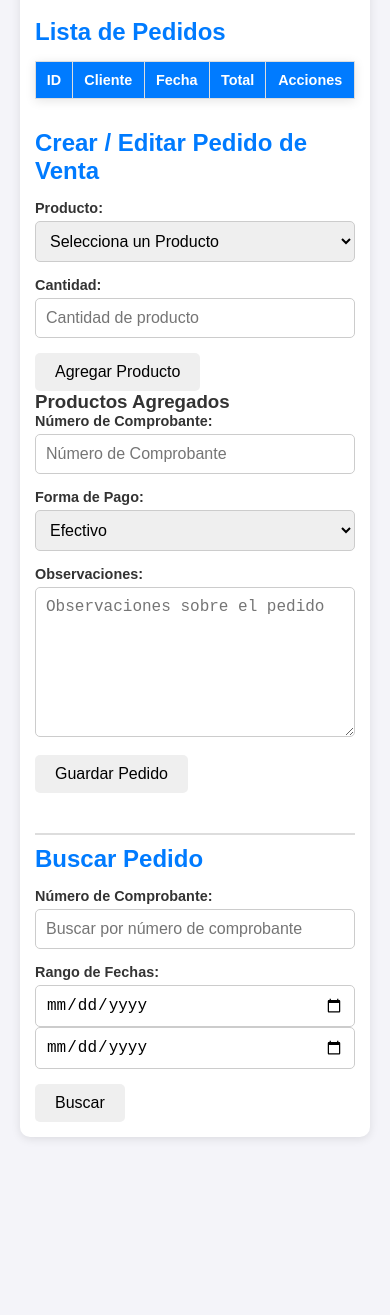
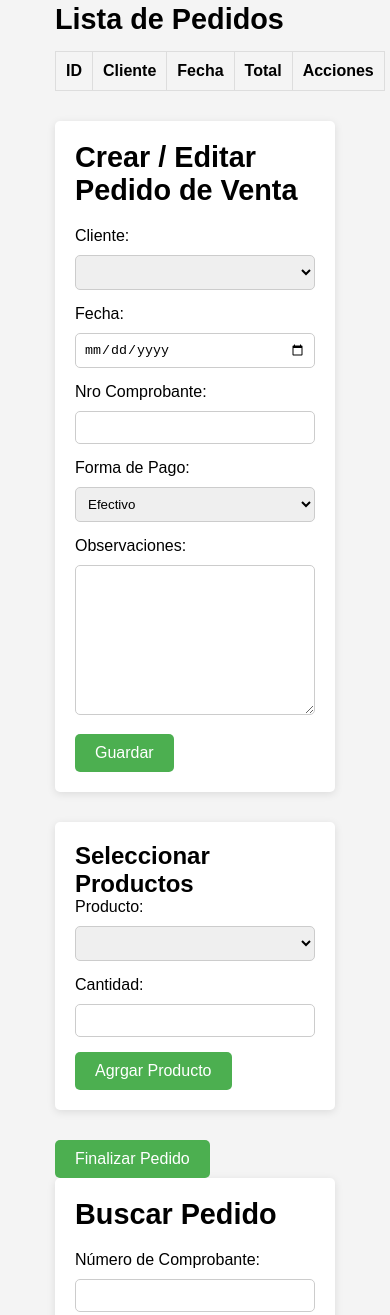
Before and after one commit to Pykon26/IntegradorLab3, a website: page public/index.html in a window 390 px wide. Shown: the part 182-1497 px from the top of the page. Before the commit the page ends 1339 px from the top, so only its background shows below. Drawn offline with Linux system fonts and the light colour scheme; no server answers.

Commit message:
Intento de carga de pedido de Venta

```diff
--- a/public/index.html
+++ b/public/index.html
@@ -10,11 +10,12 @@
 
 <body>
     <div class="container">
+        <!-- Header -->
         <header>
             <h1>Gestión de Pedidos de Venta</h1>
         </header>
 
-        <!-- Grilla para mostrar pedidos -->
+        <!-- Grilla de pedidos -->
         <section class="grilla">
             <h2>Lista de Pedidos</h2>
             <table id="tablaPedidos">
@@ -34,36 +35,22 @@
         <!-- Formulario para crear/editar pedidos -->
         <section class="formulario">
             <h2>Crear / Editar Pedido de Venta</h2>
-
             <form id="formPedido">
-                <!-- Lista de productos -->
                 <div class="form-group">
-                    <label for="productos">Producto:</label>
-                    <select id="productos" name="productos">
-                        <option value="">Selecciona un Producto</option>
-                        <!-- Opciones de productos se agregarán dinámicamente -->
-                    </select>
+                    <label for="clientes">Cliente:</label>
+                    <select id="clientes" name="clientes"></select>
                 </div>
 
-                <!-- Campo para agregar productos a un pedido -->
                 <div class="form-group">
-                    <label for="cantidad">Cantidad:</label>
-                    <input type="number" id="cantidad" name="cantidad" min="1" placeholder="Cantidad de producto">
+                    <label for="fechaPedido">Fecha:</label>
+                    <input type="date" id="fechaPedido" name="fechaPedido">
                 </div>
 
-                <button type="button" id="agregarProducto" class="btn">Agregar Producto</button>
-
-                <!-- Lista de productos agregados -->
-                <h3>Productos Agregados</h3>
-                <ul id="productosAgregados" class="productos-lista"></ul>
-
-                <!-- Número de comprobante -->
                 <div class="form-group">
-                    <label for="nroComprobante">Número de Comprobante:</label>
-                    <input type="number" id="nroComprobante" name="nroComprobante" placeholder="Número de Comprobante">
+                    <label for="nroComprobante">Nro Comprobante:</label>
+                    <input type="number" id="nroComprobante" name="nroComprobante">
                 </div>
 
-                <!-- Forma de pago -->
                 <div class="form-group">
                     <label for="formaPago">Forma de Pago:</label>
                     <select id="formaPago" name="formaPago">
@@ -74,16 +61,33 @@
                     </select>
                 </div>
 
-                <!-- Observaciones -->
                 <div class="form-group">
-                    <label for="Observaciones">Observaciones:</label>
-                    <textarea id="Observaciones" name="Observaciones" placeholder="Observaciones sobre el pedido" style="width: 100%; height: 150px;"></textarea>
+                    <label for="observaciones">Observaciones:</label>
+                    <textarea id="observaciones" name="observaciones" style="width: 100%; height: 150px;"></textarea>
                 </div>
 
-                <!-- Botones -->
-                <button type="submit" class="btn">Guardar Pedido</button>
+                <button type="submit" class="btn">Guardar</button>
             </form>
         </section>
+
+        <!-- Selección de productos -->
+        <section class="productos">
+            <h2>Seleccionar Productos</h2>
+            <div class="form-group">
+                <label for="productos">Producto:</label>
+                <select id="productos" name="productos"></select>
+            </div>
+
+            <div class="form-group">
+                <label for="cantidad">Cantidad:</label>
+                <input type="number" id="cantidad" name="cantidad">
+            </div>
+
+            <button type="submit" class="btn">Agrgar Producto</button>
+
+        </section>
+
+        <button type="submit" class="btn">Finalizar Pedido</button>
 
         <!-- Buscador de pedidos -->
         <section class="buscador">
@@ -91,7 +95,7 @@
             <form id="formBusqueda">
                 <div class="form-group">
                     <label for="nroComprobanteBusqueda">Número de Comprobante:</label>
-                    <input type="text" id="nroComprobanteBusqueda" name="nroComprobanteBusqueda" placeholder="Buscar por número de comprobante">
+                    <input type="text" id="nroComprobanteBusqueda" name="nroComprobanteBusqueda">
                 </div>
 
                 <div class="form-group">
@@ -103,10 +107,10 @@
                 <button type="submit" class="btn">Buscar</button>
             </form>
         </section>
+    </div>
 
-        <!-- Llamada al script JS -->
-        <script src="pruebas.js" type="module"></script>
-    </div>
+    <!-- Llamada al script JS -->
+    <script src="pruebas.js" type="module"></script>
 </body>
 
 </html>
--- a/public/pruebas.js
+++ b/public/pruebas.js
@@ -1,6 +1,9 @@
 document.addEventListener('DOMContentLoaded', () => {
     cargarProductos();
     cargarClientes();
+    const formPedido = document.getElementById('formPedido');
+    formPedido.addEventListener('submit', guardarPedido);  // Agregar el event listener al formulario
+
   });
 
 
@@ -57,33 +60,43 @@ document.addEventListener('DOMContentLoaded', () => {
         }
     }
 
-    // async function guardarPedido() {
-    //     const form = document.getElementById("formPedido");
-    //     const cliente = document.getElementById('cliente').value;
-    //     const fechaPedido = document.getElementById('fechaPedido').value;
-    //     const producto = document.getElementById('producto').value;
+        async function guardarPedido(event) {
+            event.preventDefault();  // Evitar que el formulario se envíe de manera tradicional
 
-    //     const pedido = {
-    //       idCliente: parseInt(cliente),
-    //       fechaPedido: new Date(fechaPedido),
-    //       producto
-    //     };
+            console.log("hola6");
+            const cliente = document.getElementById('clientes').value;
+            const nroComprobante = document.getElementById('nroComprobante').value;
+            const formaPago = document.getElementById('formaPago').value;
+            const observaciones = document.getElementById('observaciones').value;
+            const fechaPedido = document.getElementById('fechaPedido').value;
+            console.log("ID CLIENT SUPUESTAMENTE: "+document.getElementById('clientes').value)
+            console.log("chau");
 
-    //     try {
-    //       const method = id? 'PUT' : 'POST';
-    //       const url = id? /api/pedidos/${id} : '/api/pedidos';
-    //       const response = await fetch(url, {
-    //         method,
-    //         headers: {
-    //           'Content-Type': 'application/json',
-    //         },
-    //         body: JSON.stringify(pedido),
-    //       });
+            const pedido = {
+                idcliente: parseInt(cliente),
+                fechaPedido: new Date(fechaPedido),
+                nroComprobante,
+                formaPago,
+                observaciones
+            };
 
-    //       if (!response.ok) throw new Error('Error al guardar pedido');
-    //       alert(id ? 'Pedido actualizado' : 'Pedido guardado');
-    //       cargarPedidos();
-    //     } catch (error) {
-    //       console.error('Error al guardar pedido:', error);
-    //     }
-    //   }
+            console.log("hola");
+            console.log(pedido);
+
+            try {
+            const method = 'POST';
+            const response = await fetch('/api/pedido_venta', {
+                method,
+                headers: {
+                'Content-Type': 'application/json',
+                },
+                body: JSON.stringify(pedido),
+            });
+
+            if (!response.ok) throw new Error('Error al guardar pedido');
+            alert(id ? 'Pedido actualizado' : 'Pedido guardado');
+            cargarPedidos();
+            } catch (error) {
+            console.error('Error al guardar pedido:', error);
+            }
+    }
--- a/public/style.css
+++ b/public/style.css
@@ -1,72 +1,75 @@
-/* Reset de estilos por defecto */
+/* Reset de márgenes y paddings predeterminados */
 * {
     margin: 0;
     padding: 0;
     box-sizing: border-box;
 }
 
-/* Contenedor general */
+/* Diseño general */
 body {
-    font-family: 'Arial', sans-serif;
-    background-color: #f4f4f9;
-    color: #333;
+    font-family: Arial, sans-serif;
+    background-color: #f4f4f4;
     padding: 20px;
 }
 
 .container {
-    max-width: 1200px;
+    width: 80%;
     margin: 0 auto;
-    padding: 20px;
-    background-color: white;
-    border-radius: 10px;
-    box-shadow: 0 2px 10px rgba(0, 0, 0, 0.1);
 }
 
-/* Header */
+/* Encabezado */
 header {
     text-align: center;
     margin-bottom: 30px;
 }
 
-h1 {
+header h1 {
     font-size: 2.5rem;
-    color: #007bff;
+    color: #333;
 }
 
-/* Grilla de Pedidos */
+/* Grilla de pedidos */
 .grilla {
     margin-bottom: 30px;
+}
+
+.grilla h2 {
+    font-size: 1.8rem;
+    margin-bottom: 15px;
 }
 
 table {
     width: 100%;
     border-collapse: collapse;
-    margin-bottom: 20px;
-    box-shadow: 0 2px 10px rgba(0, 0, 0, 0.1);
+    margin-top: 10px;
 }
 
 th, td {
     padding: 10px;
-    text-align: center;
+    text-align: left;
     border: 1px solid #ddd;
 }
 
 th {
-    background-color: #007bff;
-    color: white;
+    background-color: #f4f4f4;
 }
 
-tr:nth-child(even) {
-    background-color: #f9f9f9;
-}
-
-tr:hover {
+tbody tr:hover {
     background-color: #f1f1f1;
 }
 
-/* Formularios */
+/* Formulario de pedidos */
 .formulario {
-    margin-top: 30px;
+    background-color: #fff;
+    padding: 20px;
+    border-radius: 5px;
+    box-shadow: 0 2px 8px rgba(0, 0, 0, 0.1);
+    margin-bottom: 30px;
+}
+
+.formulario h2 {
+    font-size: 1.8rem;
+    margin-bottom: 20px;
 }
 
 .form-group {
@@ -74,72 +77,51 @@ tr:hover {
 }
 
 label {
+    font-size: 1rem;
+    margin-bottom: 5px;
     display: block;
-    font-weight: bold;
-    margin-bottom: 5px;
 }
 
 input, select, textarea {
     width: 100%;
-    padding: 10px;
-    font-size: 1rem;
+    padding: 8px;
+    margin-top: 5px;
     border: 1px solid #ccc;
     border-radius: 5px;
 }
 
-textarea {
-    height: 150px;
-    resize: vertical;
-}
-
-/* Botones */
-.btn {
-    display: inline-block;
+button {
     padding: 10px 20px;
-    font-size: 1rem;
+    background-color: #4CAF50;
+    color: white;
     border: none;
     border-radius: 5px;
     cursor: pointer;
-    transition: background-color 0.3s ease;
+    font-size: 1rem;
 }
 
-.btn-primary {
-    background-color: #007bff;
-    color: white;
+button:hover {
+    background-color: #45a049;
 }
 
-.btn-primary:hover {
-    background-color: #0056b3;
-}
-
-.btn-success {
-    background-color: #28a745;
-    color: white;
-}
-
-.btn-success:hover {
-    background-color: #218838;
+/* Productos */
+.productos {
+    background-color: #fff;
+    padding: 20px;
+    border-radius: 5px;
+    box-shadow: 0 2px 8px rgba(0, 0, 0, 0.1);
+    margin-bottom: 30px;
 }
 
 /* Buscador */
 .buscador {
-    margin-top: 40px;
-    padding-top: 10px;
-    border-top: 2px solid #ddd;
+    background-color: #fff;
+    padding: 20px;
+    border-radius: 5px;
+    box-shadow: 0 2px 8px rgba(0, 0, 0, 0.1);
 }
 
-h2 {
-    color: #007bff;
-    margin-bottom: 15px;
+.buscador h2 {
+    font-size: 1.8rem;
+    margin-bottom: 20px;
 }
-
-/* Estilos responsive */
-@media (max-width: 768px) {
-    .container {
-        padding: 15px;
-    }
-
-    table, .form-group {
-        font-size: 0.9rem;
-    }
-}
--- a/src/rutas/clienteRuta.ts
+++ b/src/rutas/clienteRuta.ts
@@ -1,11 +1,13 @@
 import express from 'express';
 import {
-    obtenerCliente
+    obtenerCliente,
+    obtenerClienteid
 } from '../controladores/clienteControlador';
 
 const router = express.Router();
 
 //rutas para los metodos de pedidoVentaControlador.ts
 router.get('/clientes', obtenerCliente);
+router.get('/clientes/:id', obtenerClienteid);
 
 export default router;
```
Also changed, not shown: src/controladores/clienteControlador.ts (+19 -0 lines), src/controladores/pedidoVentaControlador.ts (+3 -4 lines), src/modelos/pedidoVenta.ts (+5 -5 lines), dist/controladores/clienteControlador.js, dist/controladores/pedidoVentaControlador.js, dist/modelos/pedidoVenta.js, dist/rutas/clienteRuta.js.
